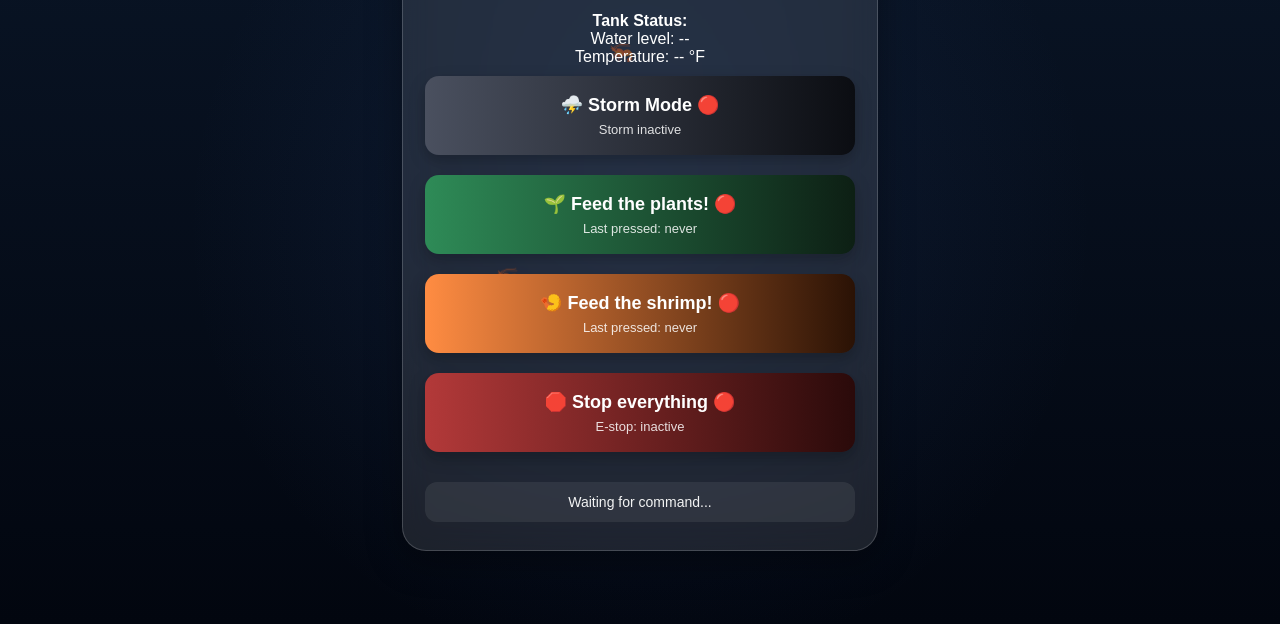
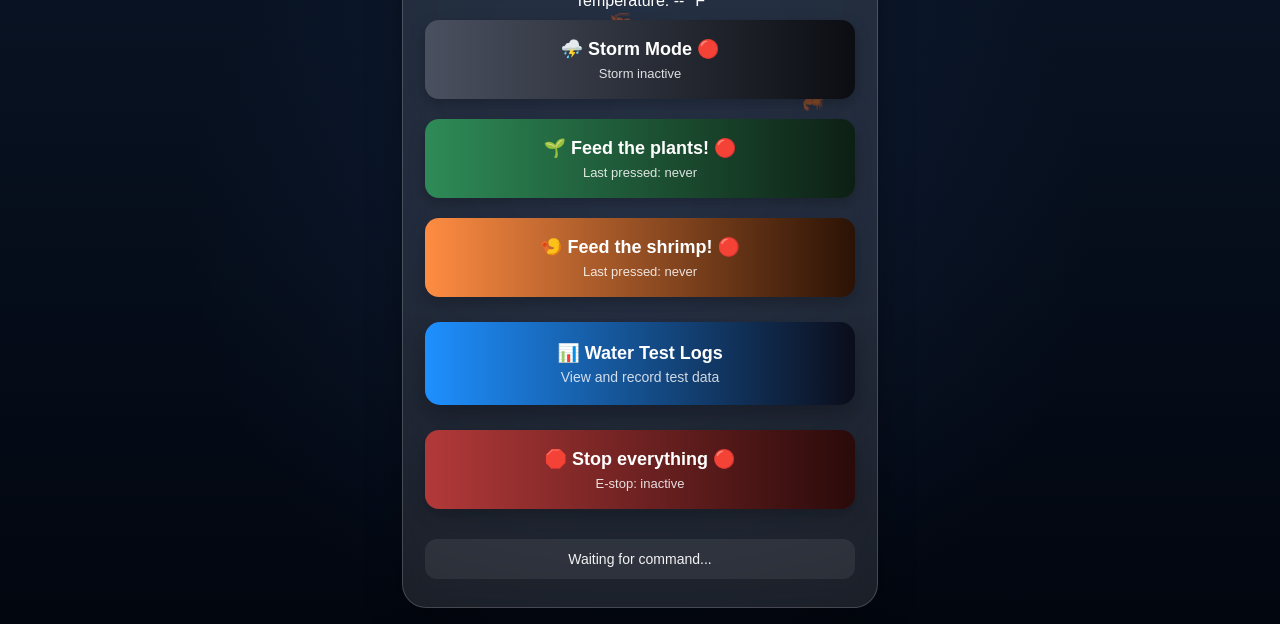
Before and after one commit to KahrsAnthony/Tank-Magic, a website: page public/index.html in a window 1280 px wide. Shown: the part 176-800 px from the top of the page. Drawn offline with Linux system fonts and the light colour scheme; no server answers.

```diff
--- a/public/index.html
+++ b/public/index.html
@@ -1,6 +1,9 @@
 <!DOCTYPE html>
 <html>
 <head>
+  <meta name="theme-color" content="#0b0d1a">
+  <meta name="apple-mobile-web-app-capable" content="yes">
+  <meta name="apple-mobile-web-app-status-bar-style" content="black-translucent">
   <meta charset="UTF-8">
   <meta name="viewport" content="width=device-width, initial-scale=1.0">
   <title>Tank Magic</title>
@@ -223,6 +226,38 @@
   background: linear-gradient(90deg, #ff8c42, #2a1205);
 }
 
+.logs {
+  background: linear-gradient(90deg, #1e90ff, #0b0d1a); /* 🔥 matches your system */
+  color: white;
+  border: none;
+  border-radius: 15px;
+  padding: 20px;
+  margin: 15px 0;
+  width: 100%;
+
+  display: flex;
+  flex-direction: column;
+  justify-content: center;
+  align-items: center;   /* centers horizontally */
+  text-align: center;    /* centers text */
+
+  font-size: 18px;
+  font-weight: bold;
+  box-shadow: 0 10px 25px rgba(0,0,0,0.3);
+  transition: all 0.2s ease;
+}
+
+.logs .last-pressed {
+  font-size: 14px;
+  font-weight: normal;
+  opacity: 0.8;
+  margin-top: 5px;
+}
+
+.logs:hover {
+  transform: scale(1.02);
+}
+
     #status {
       margin-top: 20px;
       font-size: 14px;
@@ -277,6 +312,11 @@
 <button class="feedShrimp" data-control="true" onclick="sendCommand('shrimp', event)">
   <div>🍤 Feed the shrimp! <span id="shrimpStatus">🔴</span></div>
   <div class="last-pressed" id="shrimpLast">Last pressed: never</div>
+</button>
+
+<button class="logs" onclick="location.href='/test-log.html'">
+  <div>📊 Water Test Logs</div>
+  <div class="last-pressed">View and record test data</div>
 </button>
 
 <button class="stop" data-control="true" onclick="sendCommand('stop', event)">
--- a/server.js
+++ b/server.js
@@ -593,7 +593,7 @@
       timestamp: new Date().toISOString(),
 
 temperatureF: null,
-waterLevel: "UNKNOWN",
+waterLevel: getWaterLevelStatus(),
 
       ph: ph ?? null,
       highRangePh: highRangePh ?? null,
```
Also changed, not shown: data/test-logs.json (added, +26 -0 lines), public/test-log.html (+3 -5 lines).
